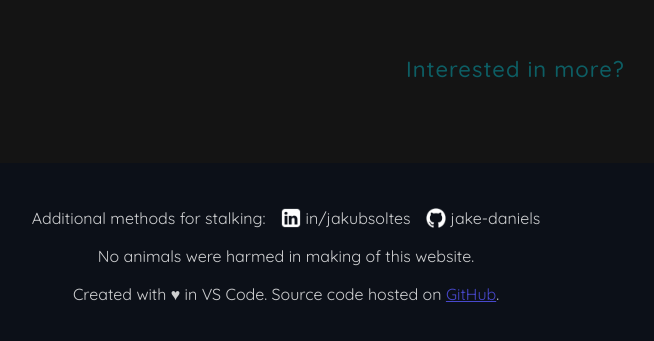
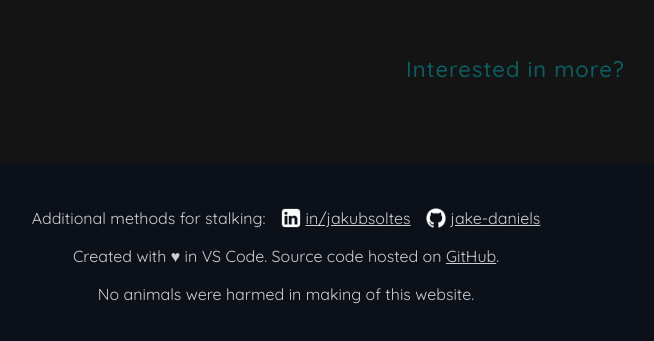
Before and after one commit to jake-daniels/jakubsoltes.com, a React (Create React App) app: page / in a window 1280 px wide. Shown: the part 1597-1938 px from the top of the page, without its empty margins (354-1008 px from the left). Built offline with nearby package versions, Linux system fonts and the light colour scheme.

Commit message:
Fixed eslint errors. Added link to source code. Added package-lock.json

```diff
--- a/src/app/components/Contact.tsx
+++ b/src/app/components/Contact.tsx
@@ -50,7 +50,13 @@ export default class Contact extends React.PureComponent<IProps, IState> {
 	content: Element | null = null
 
 	componentDidMount () {
-		setTimeout(() => findDOMNode(this.content as Element).classList.add('visible'), 0)
+		setTimeout(() => {
+			const ref = this.content as Element
+			const node = findDOMNode(ref) as Element
+			if (node) {
+				node.classList.add('visible')
+			}
+		}, 0)
 	}
 
 	setFieldValue = (id: EField, value: any) => {
--- a/src/app/components/Footer.tsx
+++ b/src/app/components/Footer.tsx
@@ -20,12 +20,12 @@ export default class Footer extends React.PureComponent {
 				</p>
 
 				<p className='line'>
-					No animals were harmed in making of this website.
+					Created with ♥ in VS Code.
+					Source code hosted on <a className='link' target='_blank' href='https://github.com/jake-daniels/jakubsoltes.com'>GitHub</a>.
 				</p>
 
 				<p className='line'>
-					Created with ♥ in VS Code.
-					Source code hosted on <a className='link' target='_blank' href='https://github.com/jake-daniels/jakubsoltes.com'>GitHub</a>.
+					No animals were harmed in making of this website.
 				</p>
 
 			</div>
--- a/src/styles/Footer.scss
+++ b/src/styles/Footer.scss
@@ -43,11 +43,13 @@
 				background-position: -$size 0;
 			}
 		}
-		.link {
-			position: relative;
-			color: rgba(white, 0.8);
-			text-decoration: none;
-			@include link-underline(white, 1px, 2px);
+	}
+
+	.link {
+		position: relative;
+		color: rgba(white, 0.8);
+		&:hover {
+			color: white;
 		}
 	}
 }
```
Also changed, not shown: 1 other file (tests, documents, lock files or other folders).
